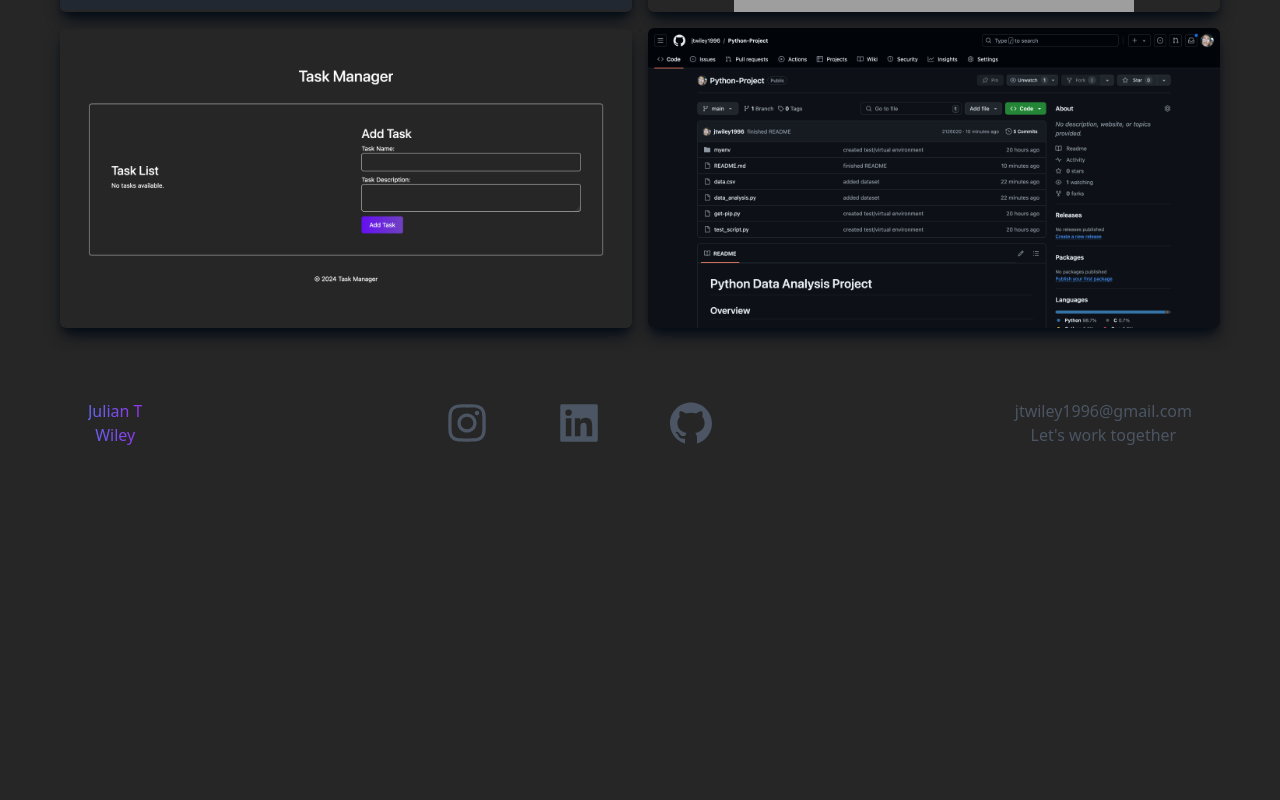
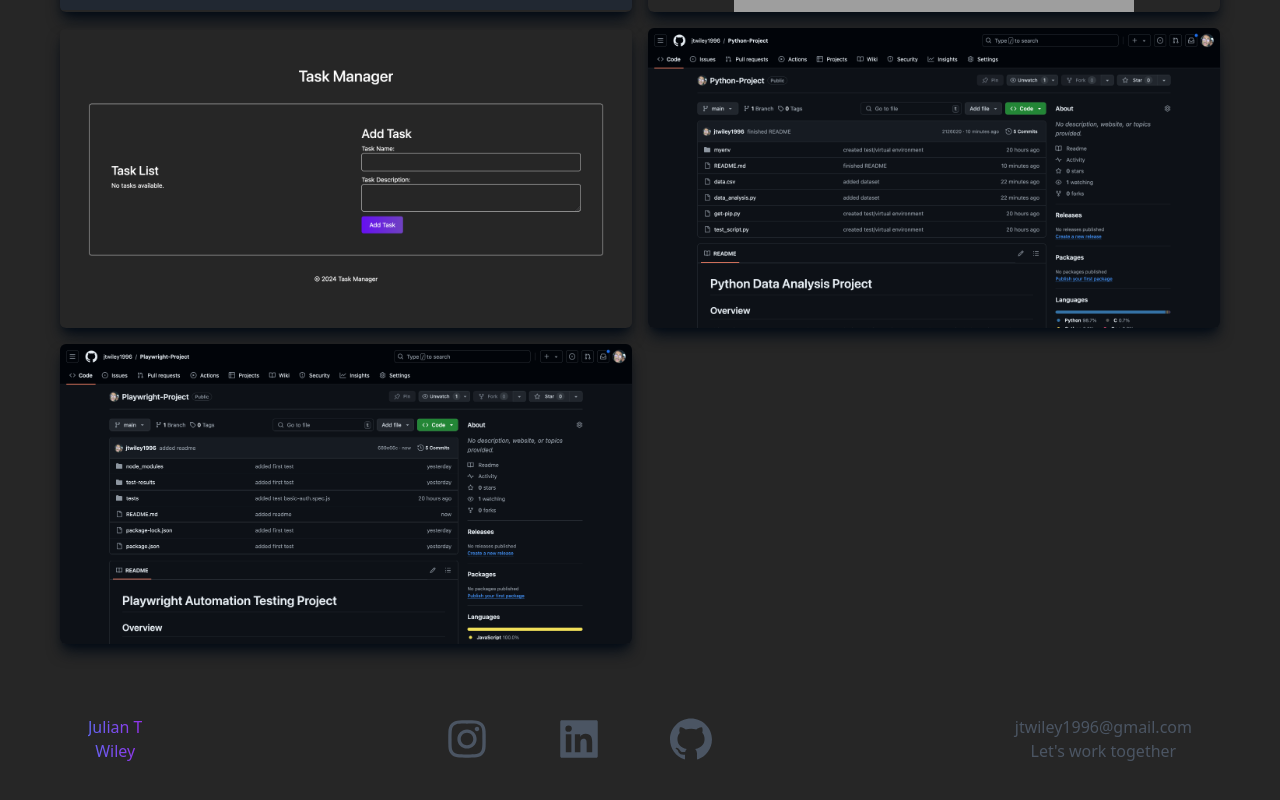
Before and after one commit to jtwiley1996/MyWorkPortfolio, a React (Create React App) app: page /Work in a window 1280 px wide. Shown: the part 872-1672 px from the top of the page. Before the commit the page ends 1370 px from the top, so only its background shows below. Built offline with nearby package versions, Linux system fonts and the light colour scheme; grey boxes are pictures that could not be loaded.

Commit message:
added playwright project to work.jsx

```diff
--- a/src/components/Work.jsx
+++ b/src/components/Work.jsx
@@ -5,6 +5,7 @@ import project3 from '../assets/project3.png'
 import project4 from '../assets/project4.png'
 import project5 from '../assets/project5.png'
 import project6 from '../assets/project6.png'
+import project7 from '../assets/project7.png'
 import { AiFillGithub } from 'react-icons/ai';
 
 const Work = () => {
@@ -86,6 +87,15 @@ const Work = () => {
                     </div>
                 </div>
             </div>
+            <div className='transform transition-transform duration-300 hover:scale-105 overflow-hidden shadow-lg shadow-[#040c16] group rounded-md flex justify-center items-center h-[300px] bg-cover relative'>
+                <img src={project7} alt="project7"/>
+                <div className='opacity-0 group-hover:opacity-90 bg-[gray]/70 absolute inset-0 flex flex-col justify-center items-center'>
+                    <span className='text-2xl md:text-3xl font-extrabold text-white tracking-wider'>Playwright Testing Suite</span>
+                    <div className='pt-8 text-center flex flex-between'>
+                        <a href="https://github.com/jtwiley1996/Playwright-Project" target="_blank" rel="noreferrer"><AiFillGithub className='text-6xl ml-5 text-white git-shadow '/></a>
+                    </div>
+                </div>
+            </div>
         </div>
     </div>
     )}
```
Also changed, not shown: src/assets/project7.png (added).
